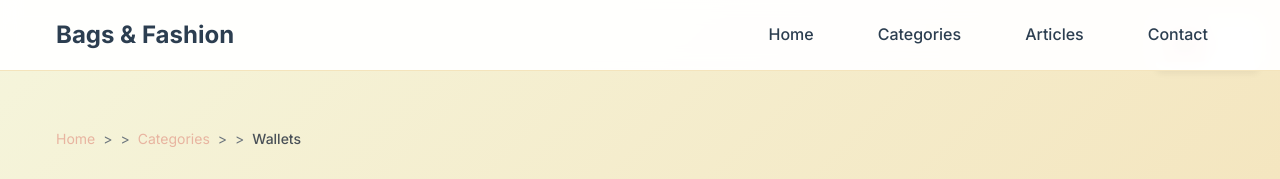
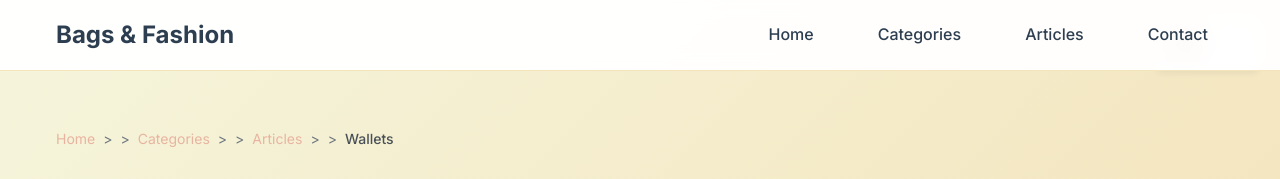
Before and after one commit to lkfry123/mejores-bolsos, a website: page categories/wallets/index.html in a window 1280 px wide. Shown: the top 179 px of the page. Drawn offline with Linux system fonts and the light colour scheme.

Commit message:
Fix breadcrumb navigation in wallets category page - add Articles step to match articles page path

```diff
--- a/categories/wallets/index.html
+++ b/categories/wallets/index.html
@@ -57,6 +57,7 @@
             <nav class="breadcrumb">
                 <a href="/">Home</a> >
                 <a href="/categories/">Categories</a> >
+                <a href="/articles/">Articles</a> >
                 <span>Wallets</span>
             </nav>
             <h1 class="category-title">Wallets</h1>
```
